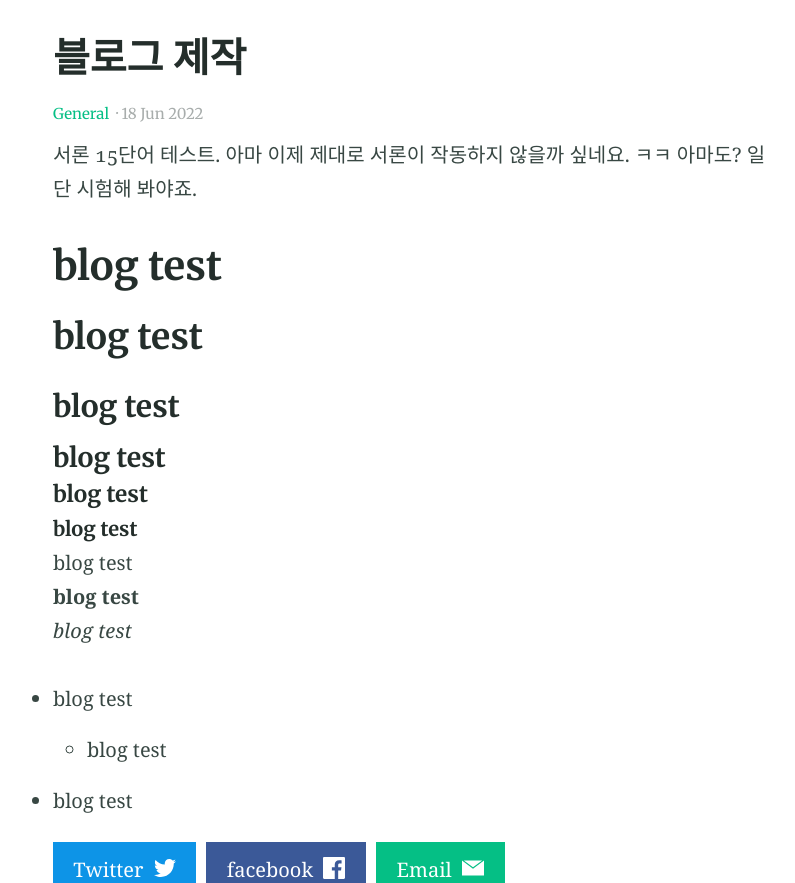
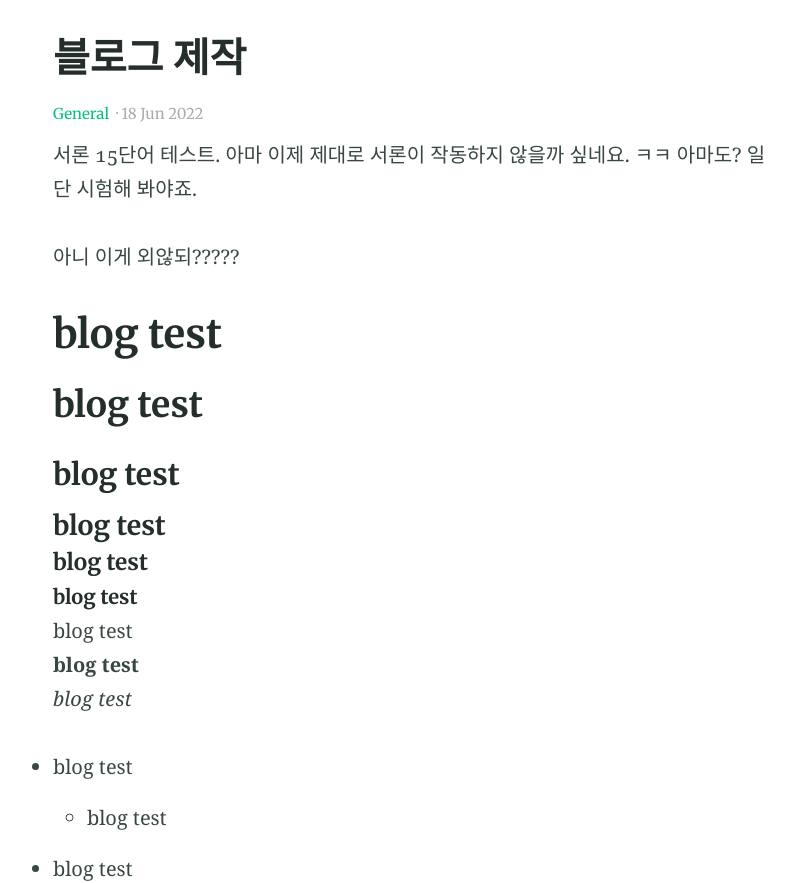
Before and after one commit to sserve-kr/sserve-kr.github.io, a Jekyll site: the page built from _posts/2022-06-18-1.md, in a window 1280 px wide and 900 px high, scrolled down 395 px, cut to the strip 17-900 px from the top of the window. Shown: the whole strip, without its empty margins (230-1025 px from the left). Built offline with Jekyll 4.4.1, drawn with Linux system fonts in a browser that asks for light colours.

Commit message:
Update 2022-06-18-1.md

```diff
--- a/_posts/2022-06-18-1.md
+++ b/_posts/2022-06-18-1.md
@@ -5,6 +5,8 @@ categories:
 feature_image: "https://picsum.photos/2560/600?image=872"
 ---
 서론 15단어 테스트. 아마 이제 제대로 서론이 작동하지 않을까 싶네요. ㅋㅋ 아마도? 일단 시험해 봐야죠.
+
+아니 이게 외않되?????
 
 # blog test
 ## blog test
```
